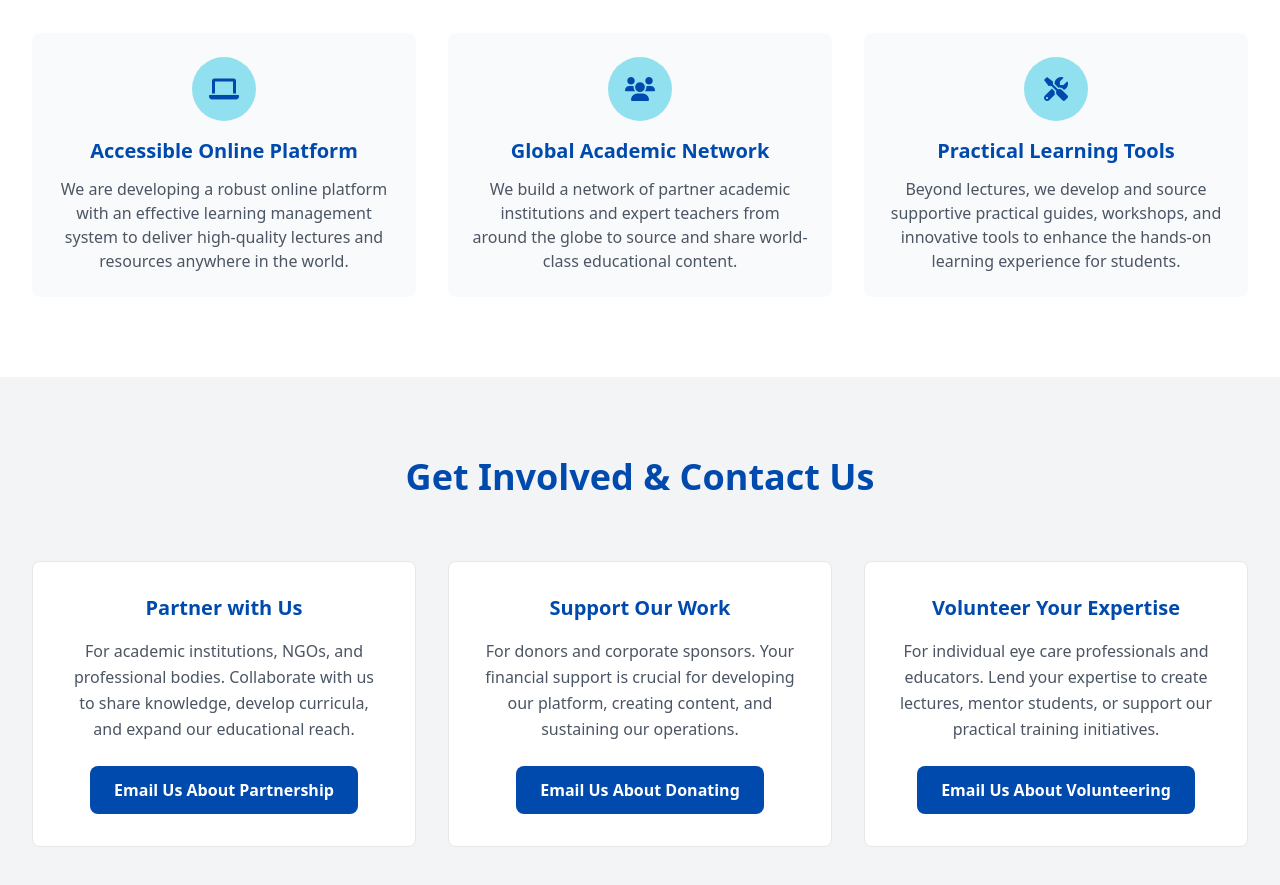
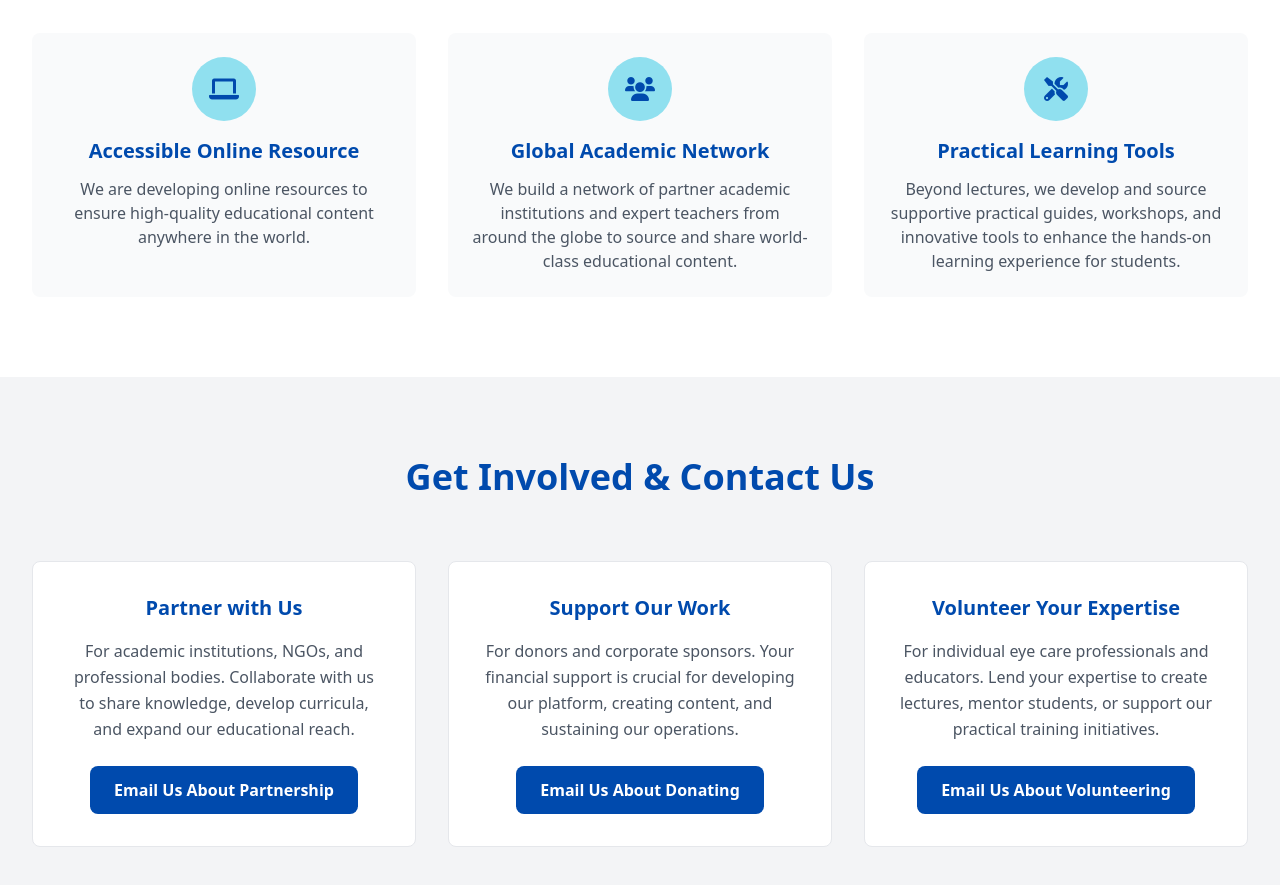
Before and after one commit to BenjiGOI/goi-website, a website: page index.html in a window 1280 px wide. Shown: the part 1480-2365 px from the top of the page. Drawn offline with nearby package versions, Linux system fonts and the light colour scheme.

Commit message:
Updated index.html

```diff
--- a/index.html
+++ b/index.html
@@ -112,8 +112,8 @@
                         <div class="w-16 h-16 bg-bright-blue rounded-full flex items-center justify-center mx-auto mb-4">
                             <i class="fas fa-laptop text-deep-blue text-2xl"></i>
                         </div>
-                        <h4 class="text-xl font-semibold text-deep-blue mb-3">Accessible Online Platform</h4>
-                        <p class="text-gray-600">We are developing a robust online platform with an effective learning management system to deliver high-quality lectures and resources anywhere in the world.</p>
+                        <h4 class="text-xl font-semibold text-deep-blue mb-3">Accessible Online Resource</h4>
+                        <p class="text-gray-600">We are developing online resources to ensure high-quality educational content anywhere in the world.</p>
                     </div>
 
                     <div class="text-center p-6 rounded-lg bg-gray-50 hover:shadow-lg transition-shadow duration-200">
```
